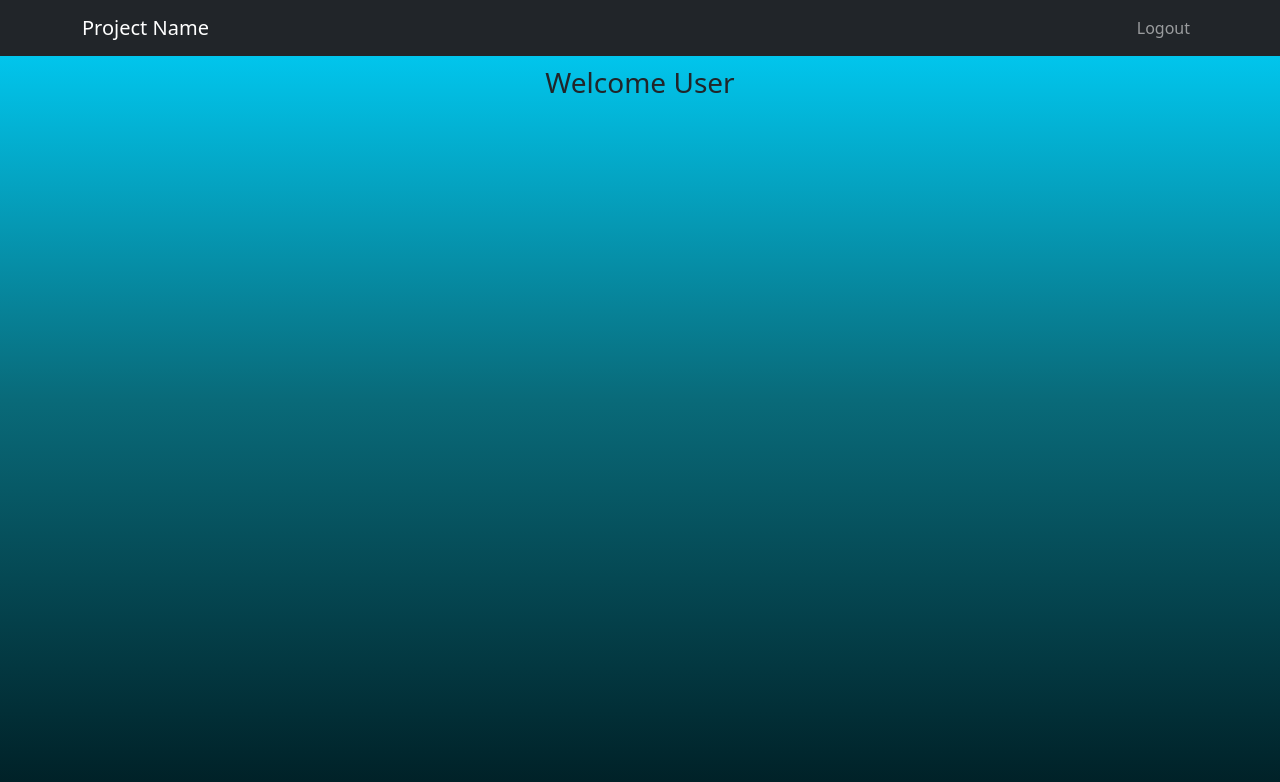
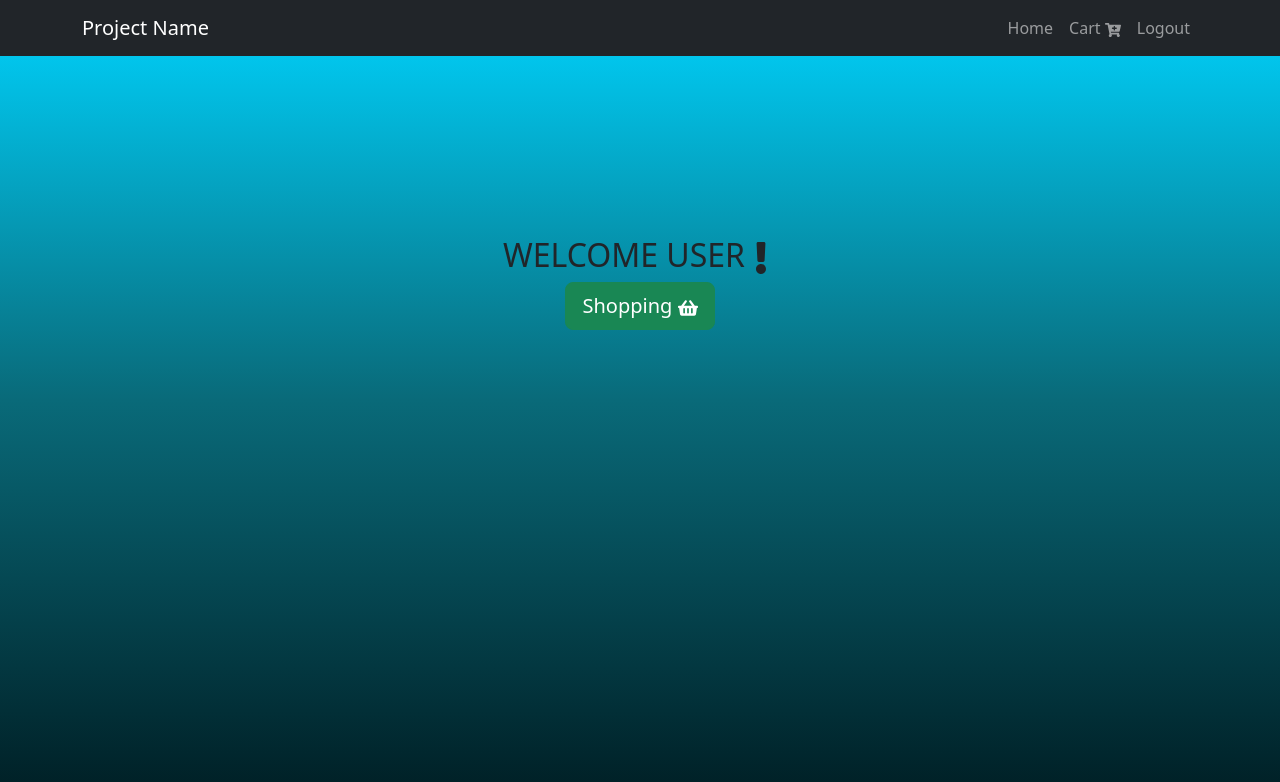
Before and after one commit to NehaKhann/React-app, a React (Create React App) app: page /home in a window 1280 px wide. Shown: the top 782 px of the page. Built offline with nearby package versions, Linux system fonts and the light colour scheme; sample sign-in values are in the browser's storage.

Commit message:
Home screen and camera screen started + navigation setup

```diff
--- a/package.json
+++ b/package.json
@@ -10,6 +10,7 @@
     "react": "^18.2.0",
     "react-bootstrap": "^2.5.0",
     "react-dom": "^18.2.0",
+    "react-icons": "^4.4.0",
     "react-router-dom": "^6.4.1",
     "react-scripts": "5.0.1",
     "web-vitals": "^2.1.4"
--- a/src/App.js
+++ b/src/App.js
@@ -5,6 +5,7 @@ import Login from './pages/Login/Login.js';
 import Register from './pages/Register/Register.js';
 import Home from './pages/Home/Home.js';
 import ErrorPage from './pages/Error/404';
+import Camera from './pages/Camera/Camera';
 import './App.css';
 
 const App = () => {
@@ -18,7 +19,7 @@ const App = () => {
           <Route exact path="/home" element={<Home/>}/>
           <Route exact path="/error" element={<ErrorPage/>}/>
 
-
+          <Route exact path="/camera" element={<Camera/>}/>
           <Route path="*" element={<ErrorPage/>}/>
         </Routes>
 
--- a/src/components/Navbar.js
+++ b/src/components/Navbar.js
@@ -3,6 +3,7 @@ import Nav from 'react-bootstrap/Nav';
 import Navbar from 'react-bootstrap/Navbar';
 import NavDropdown from 'react-bootstrap/NavDropdown';
 import { useNavigate } from "react-router-dom";
+import { FaCartPlus } from "react-icons/fa"
 
 function NavComp() {
   const navigate = useNavigate();
@@ -34,12 +35,17 @@ function NavComp() {
                 Separated link
               </NavDropdown.Item>
             </NavDropdown> */}
+
           </Nav>
           <Nav>
+            <Nav.Link eventKey={2} href="/home">
+              Home
+            </Nav.Link>
+            <Nav.Link eventKey={3} >
+              Cart <FaCartPlus />
+            </Nav.Link>
             <Nav.Link style={{ "cursor": "pointer" }} onClick={handleLogout}>Logout</Nav.Link>
-            {/* <Nav.Link eventKey={2} href="#memes">
-              Dank memes
-            </Nav.Link> */}
+
           </Nav>
         </Navbar.Collapse>
       </Container>
@@ -47,4 +53,4 @@ function NavComp() {
   );
 }
 
-export default  NavComp;
+export default NavComp;
--- /dev/null
+++ b/src/pages/Camera/Camera.js
@@ -0,0 +1,32 @@
+import { useEffect, useState } from "react";
+import { Navigate } from "react-router-dom";
+import NavComp from "../../components/Navbar";
+
+
+import "./Camera.css"
+const Camera = () => {
+    const [authenticated, setauthenticated] = useState(null);
+    const [pageLoad, setpageLoad] = useState(true)
+    useEffect(() => {
+        const loggedInUser = localStorage.getItem("authenticated");
+        if (loggedInUser) {
+            setauthenticated(loggedInUser);
+        }
+        setpageLoad(false)
+    }, []);
+
+    if (pageLoad == false && !authenticated) {
+        // Redirect
+        return <Navigate replace to="/login" />;
+    } else {
+        return (
+            <div className="camera-main-screen">
+                <NavComp />
+                <h1>Camera screen</h1>
+
+            </div>
+
+        );
+    }
+};
+export default Camera;
--- a/src/pages/Home/Home.css
+++ b/src/pages/Home/Home.css
@@ -1,14 +1,9 @@
 .home-main-screen {
-    background-image: linear-gradient(#00d4ff, #096a79,#001e24);
-    height: 100vh
+    background-image: linear-gradient(#00d4ff, #096a79, #001e24);
+    height: 100vh;
+
 }
 
 .home-middle-screen {
-    display: flex;
-    justify-content: center;
-    text-align: center;
-    margin: auto;
-    width: 60%;
-    padding: 10px;
-
+    padding-top: 180px;
 }
--- a/src/pages/Home/Home.js
+++ b/src/pages/Home/Home.js
@@ -1,8 +1,13 @@
 import { useEffect, useState } from "react";
 import { Navigate } from "react-router-dom";
+import { useNavigate } from "react-router-dom";
 import NavComp from "../../components/Navbar"
+import { FaExclamation, FaShoppingBasket } from "react-icons/fa"
+import { Button } from "react-bootstrap";
+
 import "./Home.css"
 const Home = () => {
+    const navigate = useNavigate();
     const [authenticated, setauthenticated] = useState(null);
     const [pageLoad, setpageLoad] = useState(true)
     useEffect(() => {
@@ -20,13 +25,11 @@ const Home = () => {
         return (
             <div className="home-main-screen">
                 < NavComp />
-
-                <div className="home-middle-screen">
-                    <h3>Welcome User</h3>
-
+                <div className="col-md-12 text-center home-middle-screen">
+                    <h2>WELCOME USER<FaExclamation /></h2>
+                    <Button size='lg' onClick={() => navigate("/camera")} variant="success"> Shopping  <FaShoppingBasket /> </Button>
                 </div>
             </div>
-
 
         );
     }
```
Also changed, not shown: src/pages/Camera/Camera.css (added).
